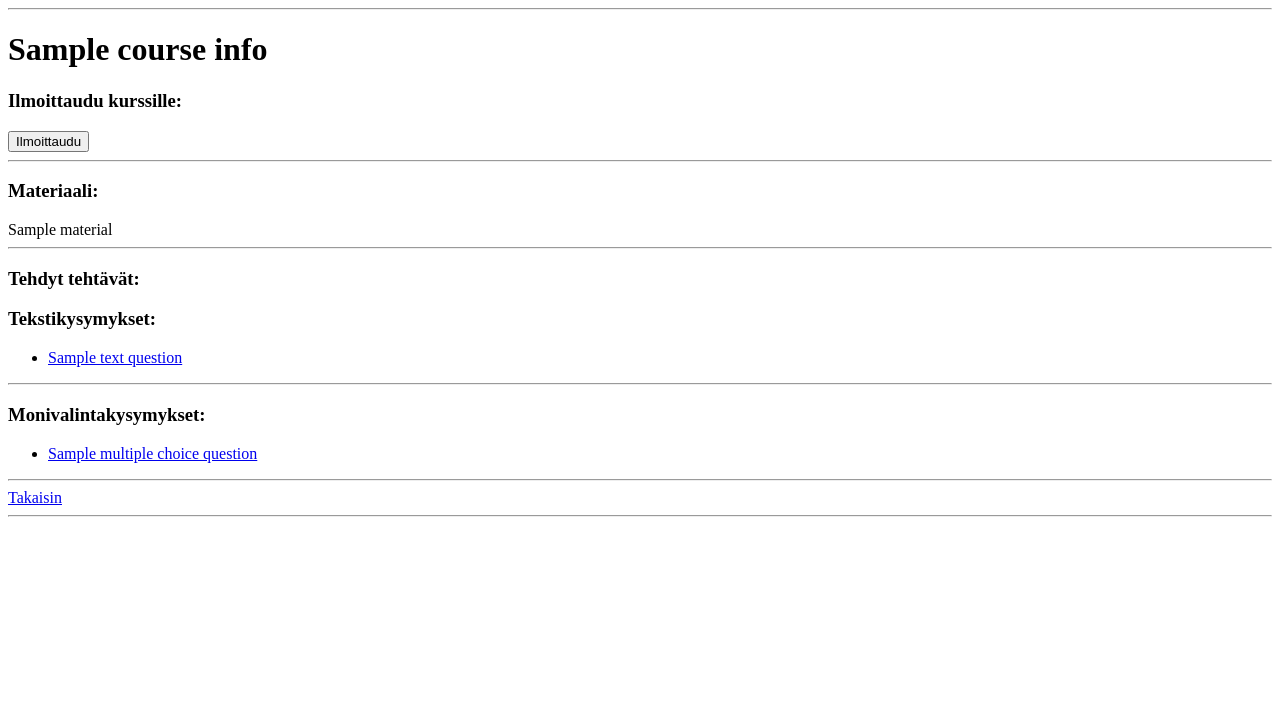
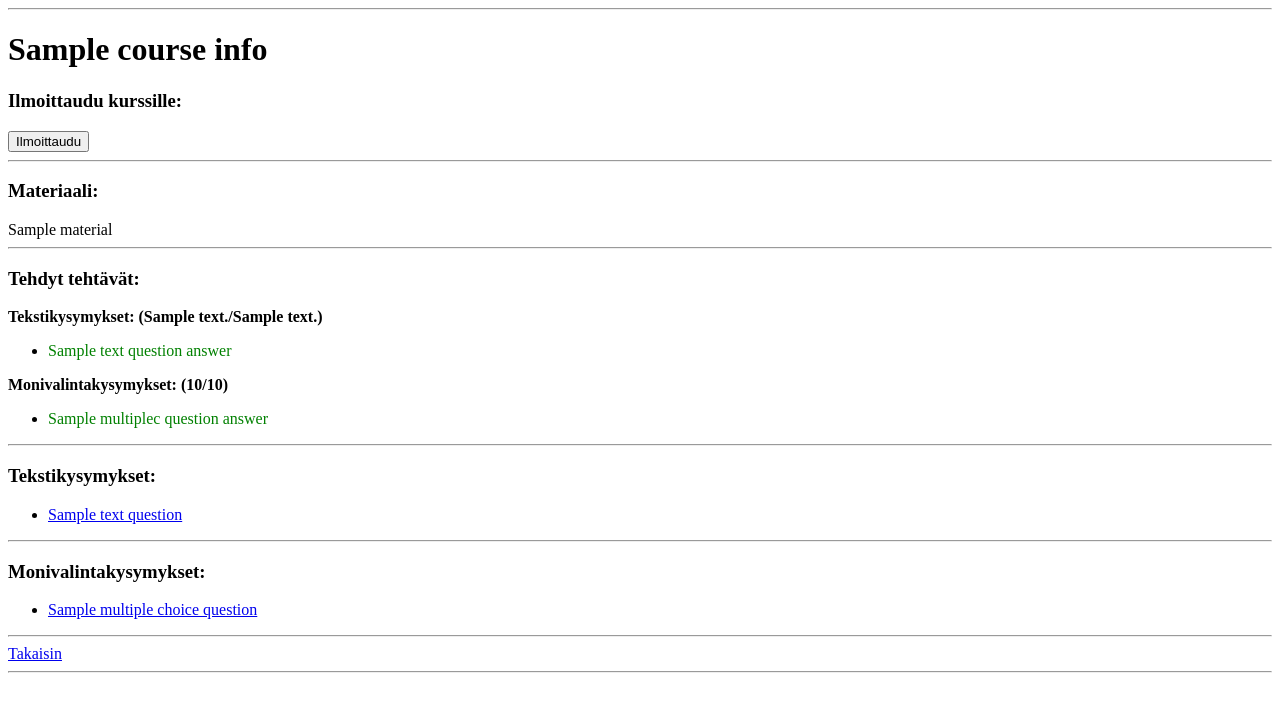
Before and after one commit to itsnicholas/teach.me, a Flask app: template templates/course.html in a window 1280 px wide. Shown: the top 712 px of the page. Run offline with Flask 3, Linux system fonts and the light colour scheme; the template is opened without the code that fills it: most values are stand-ins (such as "Sample title", 1, 10 or a date in 2020).

Commit message:
Course.html displays completed course questions

```diff
--- a/app.py
+++ b/app.py
@@ -36,7 +36,7 @@ def login():
     if len(password) < 8:
         return render_template("index.html", error="Salasana on liian lyhyt")
 
-    sql = text("SELECT id, password FROM users WHERE username =:username;")
+    sql = text("SELECT id, password FROM users WHERE username=:username;")
     result = db.session.execute(sql, {"username":username})
     user = result.fetchone()
 
@@ -81,7 +81,7 @@ def signup2():
     if len(password) < 8:
         return render_template("signup.html", error="Salasana on liian lyhyt")
 
-    sql = text("SELECT id, password FROM users WHERE username =:username;")
+    sql = text("SELECT id, password FROM users WHERE username=:username;")
     result = db.session.execute(sql, {"username":username})
     user = result.fetchone()
 
@@ -116,10 +116,25 @@ def course(course_id):
     sql = text("SELECT id, question FROM multiplechoicequestions WHERE course_id=:course_id;")
     result = db.session.execute(sql, {"course_id":course_id})
     multiple_choice_questions = result.fetchall()
+    sql = text("SELECT t.question FROM textquestions t, usersquestions u " +
+    "WHERE t.id=u.question_id AND u.course_id=:course_id AND u.user_id=:user_id AND u.type=1;")
+    result = db.session.execute(sql, {"course_id":course_id, "user_id":username_id})
+    text_question_answers = result.fetchall()
+    sql = text("SELECT m.question FROM multiplechoicequestions m, usersquestions u " +
+    "WHERE m.id=u.question_id AND u.course_id=:course_id AND u.user_id=:user_id AND u.type=2;")
+    result = db.session.execute(sql, {"course_id":course_id, "user_id":username_id})
+    multiplec_question_answers = result.fetchall()
     return render_template("course.html",
                            course_info=course_info, join=join, materials=materials,
-                           text_questions=text_questions,
-                           multiple_choice_questions = multiple_choice_questions)
+                           text_questions=text_questions, text_questions_total=
+                           len(text_questions),
+                           text_question_answers=text_question_answers,
+                           text_question_answers_total=len(text_question_answers),
+                           multiple_choice_questions=multiple_choice_questions,
+                           multiplec_question_total=len(multiple_choice_questions),
+                           multiplec_question_answers=multiplec_question_answers,
+                           multiplec_question_answers_total=len(multiplec_question_answers)
+                           )
 
 @app.route("/course/<int:course_id>/text_question/<int:text_question_id>")
 def multiple_choice(course_id, text_question_id):
--- a/templates/course.html
+++ b/templates/course.html
@@ -24,8 +24,23 @@
 
 {% if text_questions %}
 <h3>Tehdyt tehtävät:</h3>
-
-
+<b>Tekstikysymykset: ({{ text_question_answers_total }}/{{ text_questions_total }})</b>
+<br>
+<ul>
+{% for text_question_answer in text_question_answers %}
+<li><font color="green">{{ text_question_answer.question }}</font>
+<br></li>
+{% endfor %}
+</ul>
+<b>Monivalintakysymykset: ({{ multiplec_question_answers_total }}/{{ multiplec_question_total }})</b>
+<br>
+<ul>
+{% for multiplec_question_answer in multiplec_question_answers %}
+<li><font color="green">{{ multiplec_question_answer.question }}</font>
+<br></li>
+{% endfor %}
+</ul>
+<hr>
 <h3>Tekstikysymykset:</h3>
 <ul>
 {% for text_question in text_questions %}
```
